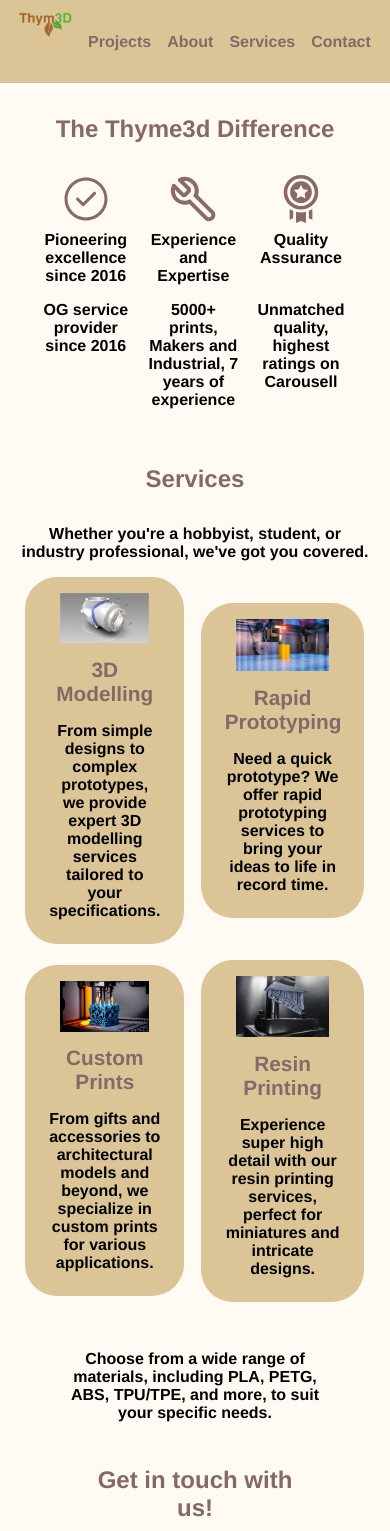
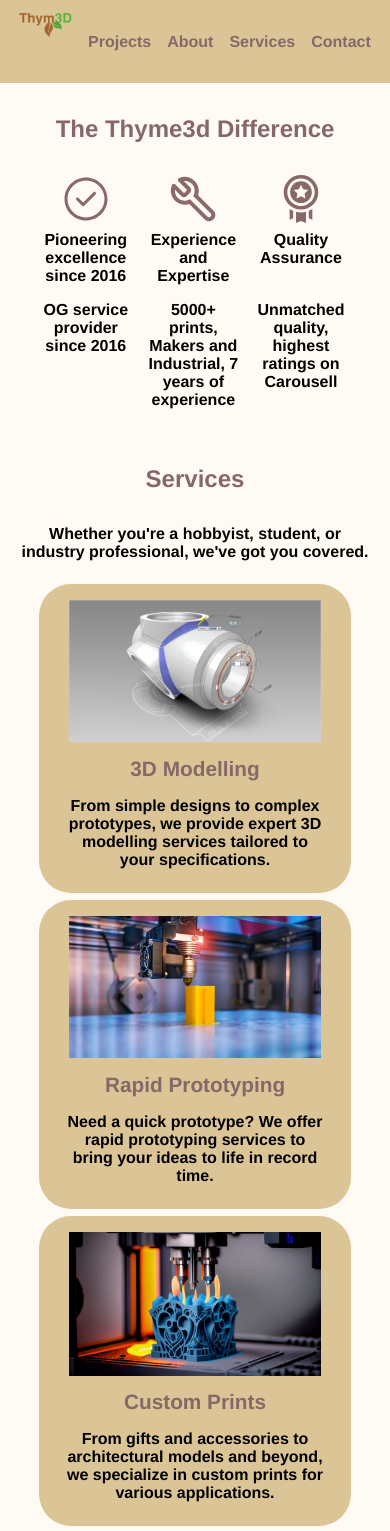
Before and after one commit to maxwellau2/thyme3d, a React (Vite) app: page / in a window 390 px wide. Shown: the top 1531 px of the page. Built offline with nearby package versions, Linux system fonts and the light colour scheme.

Commit message:
changed flexbox for mobile

```diff
--- a/src/styles/Services.css
+++ b/src/styles/Services.css
@@ -17,7 +17,7 @@
 
 .image{
     display: block;
-    width: 70%;
+    width: 90%;
     margin: auto;
     align-content: center;
 }
@@ -34,15 +34,22 @@
 }
 
 .card-grid{
-    display: grid;
-    grid-template-columns: auto auto;
-    gap: 1rem;
+    display: flex;
+    flex-direction: column;
+    /* grid-template-columns: auto auto; */
+    width: 90%;
+    gap: 1%;
     justify-content: center;
     justify-self: center;
     margin-left: 10%;
     margin-right: 10%;
 }
 
+@media only screen and (min-width: 1024px) {
+    .card-grid {
+      flex-direction: row;
+    }
+  }
 
 .border{
     border-radius: 2rem;
@@ -50,6 +57,7 @@
     background-color: #DBC597;
     padding: 1rem;
     margin: auto;
+    margin-top: 2%;
 }
 
 .materials{
```
